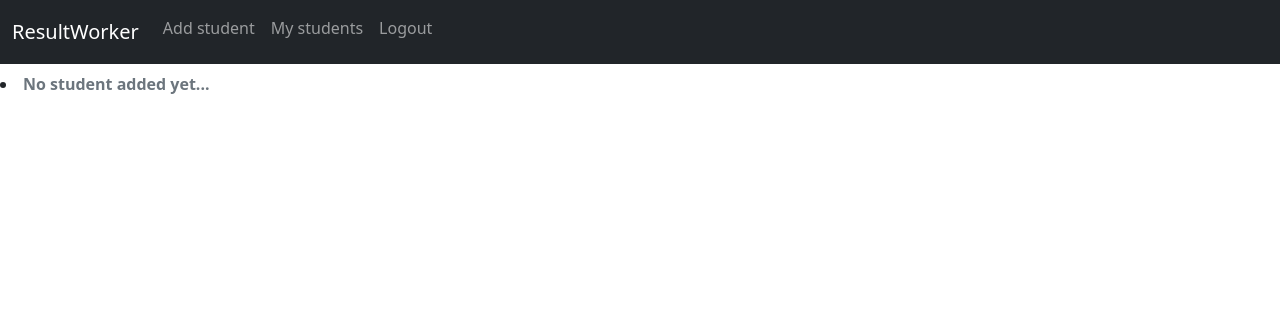
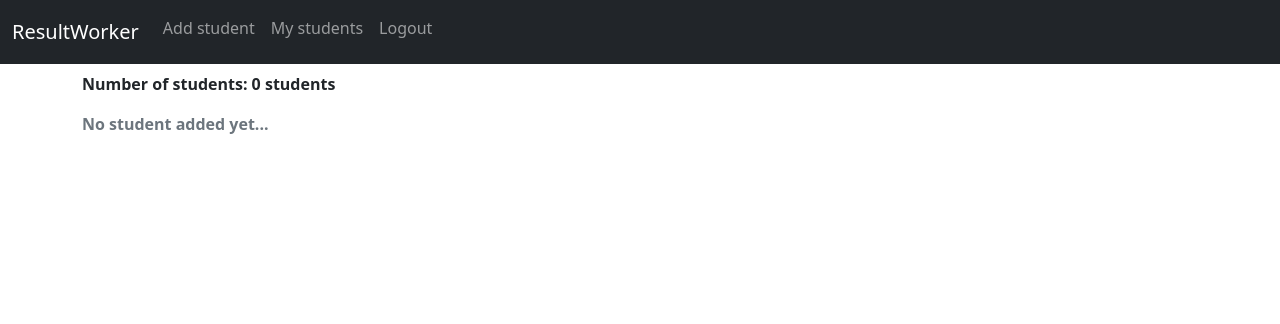
Before and after one commit to 4tolexx/resultworker, a Django app: page /student-list/ in a window 1280 px wide. Shown: the top 324 px of the page. Run offline with Django 3.2, Linux system fonts and the light colour scheme; the visitor is signed in with stand-in values (Sample User, id 1); data that the repository does not hold is empty; some libraries are stand-ins or nearby versions.

Commit message:
made changes to some files

```diff
--- a/result/check/models.py
+++ b/result/check/models.py
@@ -9,7 +9,7 @@ from django.contrib.auth.models import User
 class Student(models.Model):
     author = models.ForeignKey(User, null=True, blank=True, on_delete=models.SET_NULL)
     name = models.CharField(max_length=200)
-    level = models.CharField(max_length=50, choices=CLASS, default=CLASS[0][0])
+    level = models.CharField(max_length=50, choices=CLASS)
 
     def __str__(self):
         return self.name
@@ -20,7 +20,7 @@ class Student(models.Model):
 
 class Score(models.Model):
     student = models.ForeignKey(Student, on_delete=models.CASCADE)
-    subject = models.CharField(max_length=50, choices=SUBJECTS, default=SUBJECTS[0][0], blank=True, null=True)
+    subject = models.CharField(max_length=50, choices=SUBJECTS, blank=True, null=True)
     first_test = models.PositiveIntegerField(validators=[MaxValueValidator(15, message="must not be more than 15")], blank=True, null=True)
     second_test = models.PositiveIntegerField(validators=[MaxValueValidator(15, message="must not be more than 15")], blank=True, null=True)
     exam = models.PositiveIntegerField(validators=[MaxValueValidator(70, message="must not be more than 70")], blank=True, null=True)
--- a/result/check/templates/check/student_detail.html
+++ b/result/check/templates/check/student_detail.html
@@ -36,6 +36,7 @@
 
     <br>
 
+    <P class="fw-bold">Total subject: {{ num_of_subjects.count }} subject{{ num_of_subjects.count | pluralize }}</P>
     <P class="fw-bold">Total score: {{ total.total }}</P>
     <P class="fw-bold">Average score: {{ average.average }}</P>
     <br>
--- a/result/check/templates/check/student_list.html
+++ b/result/check/templates/check/student_list.html
@@ -1,6 +1,9 @@
 {% extends "base.html" %}
 
 {% block content %}
+<div class="container">
+  <p class="fw-bold">Number of students: {{ students.count }} student{{ students.count | pluralize }}</p>
+</div>
 
 {% for student in my_student %}
 <div class="container" style="padding-top: 10px;">
@@ -10,9 +13,9 @@
     </li>
   </ul>
   {% empty %}
-    <li class="media">
+  <div class="container">
       <strong class="text-secondary">No student added yet...</strong>
-    </li>
+  </div>
 </div>
 {% endfor %}
 
--- a/result/check/views.py
+++ b/result/check/views.py
@@ -9,7 +9,7 @@ from .models import Student, Score
 from .forms import StudentForm
 from django.views.generic import DetailView, ListView, TemplateView, DeleteView
 from django.contrib.auth.mixins import LoginRequiredMixin, UserPassesTestMixin
-from django.db.models import F, Sum, Avg
+from django.db.models import F, Sum, Avg, Count
 
 
 class HomePageView(TemplateView):
@@ -101,6 +101,7 @@ class StudentDetailView(DetailView):
         context["student_scores"] = Score.objects.filter(student__id=self.kwargs.get("pk"))
         context["total"] = Score.objects.filter(student__id=self.kwargs.get("pk")).annotate(sum_test=F("first_test") + F("second_test") + F("exam")).aggregate(total=Sum("sum_test"))
         context["average"] = Score.objects.filter(student__id=self.kwargs.get("pk")).annotate(sum_test=F("first_test") + F("second_test") + F("exam")).aggregate(average=Avg("sum_test"))
+        context["num_of_subjects"] = Score.objects.filter(student__id=self.kwargs.get("pk")).annotate(Count("subject"))
         return context
 
 
```
Also changed, not shown: result/check/migrations/0003_auto_20210407_1908.py (added).
